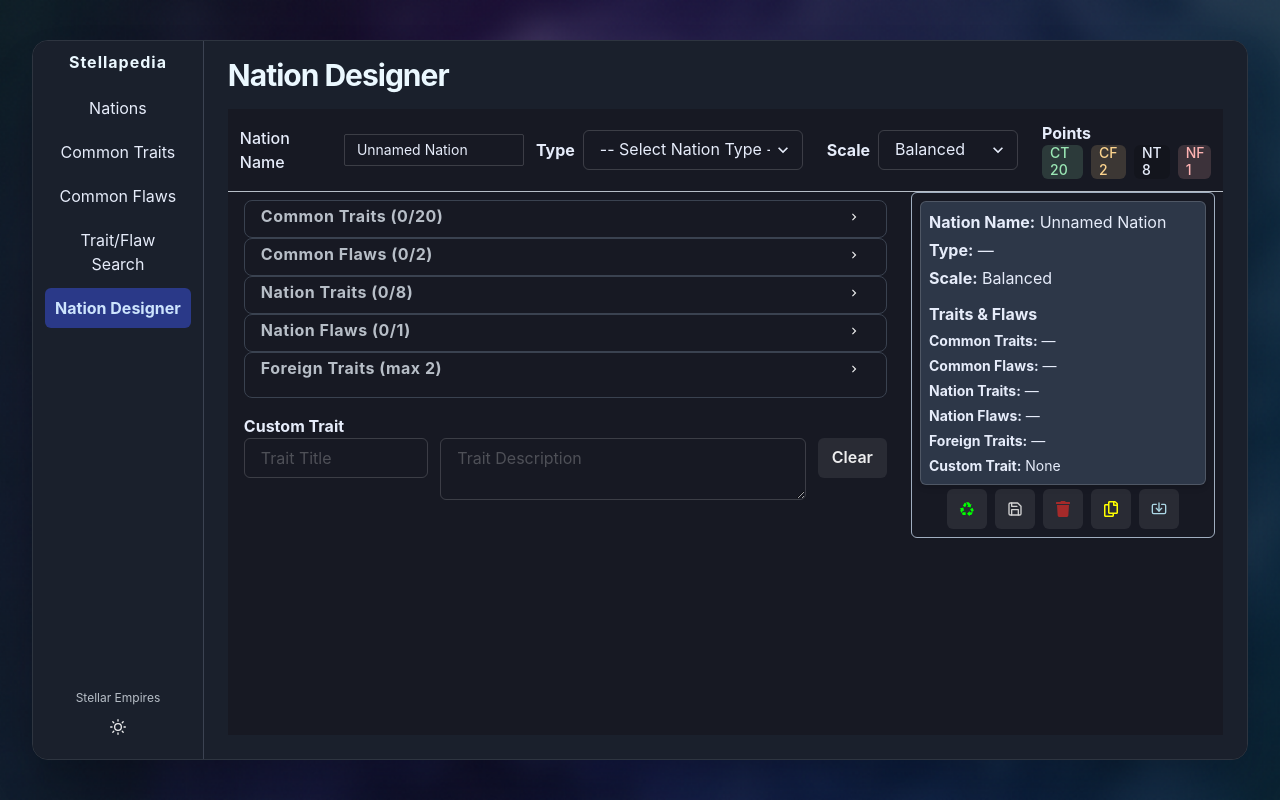
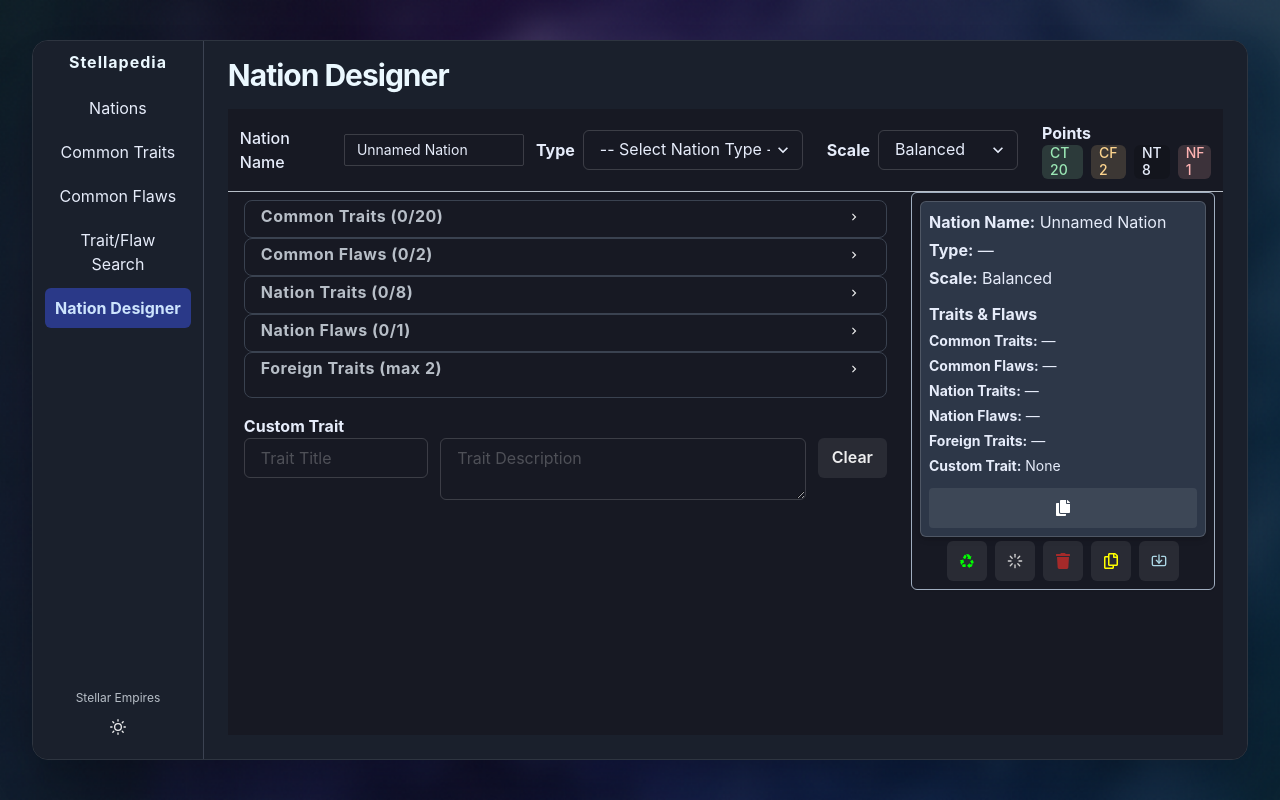
Before and after one commit to tcgm/StellarEmpires, a React (Create React App) app in the folder stellar-empires/: page / in a window 1280 px wide. Both pictures are taken after a click on the item "Nation Designer". Built offline with nearby package versions, Linux system fonts and the light colour scheme.

Commit message:
Add copy summary button to Nation Designer summary block, changed Load Saved button icon to more clearly denote loading not saving (was save icon), typo fix for Freethought Obsession common trait

```diff
--- a/stellar-empires/src/components/NationDesigner/DesignSummary.tsx
+++ b/stellar-empires/src/components/NationDesigner/DesignSummary.tsx
@@ -1,7 +1,8 @@
 import React from "react";
-import { Box, Text, VStack, Heading } from "@chakra-ui/react";
+import { Box, Text, VStack, Heading, Button, Tooltip } from "@chakra-ui/react";
 import TraitBox from "../TraitBox";
 import { NationDesign } from "../../types";
+import { FaCopy } from "react-icons/fa";
 
 // You may want to add props for trait lookup if you want to show descriptions as well.
 const DesignSummary: React.FC<{ design: NationDesign }> = ({ design }) => (
@@ -23,6 +24,42 @@ const DesignSummary: React.FC<{ design: NationDesign }> = ({ design }) => (
           : "None"
       }</Text>
     </VStack>
+    <Box mt={3} width="100%">
+      <Tooltip label="Copy Summary to Clipboard">
+        <Button
+          style={{
+            background: "gray.600",
+            color: "white",
+            border: "none",
+            borderRadius: "4px",
+            padding: "6px 12px",
+            cursor: "pointer",
+            width: "100%",
+            fontWeight: 600,
+          }}
+          onClick={() => {
+            const summary = [
+              `Nation Name: ${design.nationName || "—"}`,
+              `Type: ${design.nationType || "—"}`,
+              `Scale: ${design.scale || "—"}`,
+              `Common Traits: ${design.selectedCommonTraits.join(", ") || "—"}`,
+              `Common Flaws: ${design.selectedCommonFlaws.join(", ") || "—"}`,
+              `Nation Traits: ${design.selectedNationTraits.join(", ") || "—"}`,
+              `Nation Flaws: ${design.selectedNationFlaws.join(", ") || "—"}`,
+              `Foreign Traits: ${design.selectedForeignTraits.join(", ") || "—"}`,
+              `Custom Trait: ${
+                design.customTrait?.title
+                  ? `${design.customTrait.title}: ${design.customTrait.description}`
+                  : "None"
+              }`,
+            ].join("\n");
+            navigator.clipboard.writeText(summary);
+          }}
+        >
+          <FaCopy/>
+        </Button>
+      </Tooltip>
+    </Box>
   </Box>
 );
 
--- a/stellar-empires/src/components/NationDesigner/DesignerControls.tsx
+++ b/stellar-empires/src/components/NationDesigner/DesignerControls.tsx
@@ -1,6 +1,6 @@
 import React from "react";
 import { HStack, Button, Tooltip, Box } from "@chakra-ui/react";
-import { FiSave } from "react-icons/fi";
+import { FiLoader, FiSave } from "react-icons/fi";
 import { LuImport } from "react-icons/lu";
 import { FaPaste, FaRegCopy, FaTrash } from "react-icons/fa";
 import { MdOutlineRecycling } from "react-icons/md";
@@ -25,7 +25,7 @@ const DesignerControls: React.FC<DesignerControlsProps> = ({
       </Tooltip>
       <Tooltip label="Load Saved">
         <Button onClick={onLoad} aria-label="Load Saved" variant="solid" px={3}>
-          <FiSave color="lightGray"/>
+          <FiLoader color="lightGray"/>
         </Button>
       </Tooltip>
       <Tooltip label="Clear Saved">
```
Also changed, not shown: 1 other file (tests, documents, lock files or other folders).
